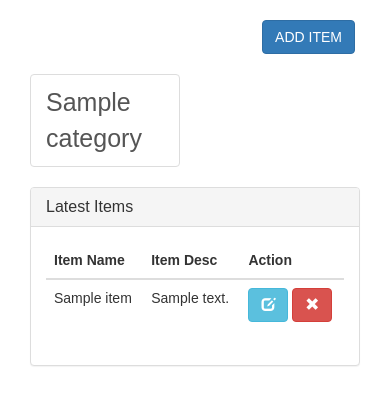
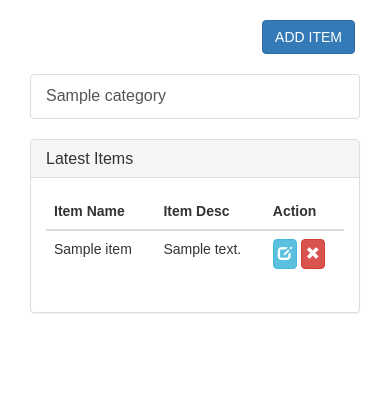
Before and after one commit to ahmdhppy/item-catalog, a Flask app: page / in a window 390 px wide. Shown: the part 142-547 px from the top of the page. Run offline with Flask 2, Linux system fonts and the light colour scheme; the first user in the database is signed in; tables that the repository leaves empty hold one stand-in row (Sample ...); some libraries are stand-ins or nearby versions.

Commit message:
responsive fixes

```diff
--- a/routes/routes.py
+++ b/routes/routes.py
@@ -69,6 +69,7 @@ def showcategory(category_id):
 @app.route('/edititem/<int:item_id>', methods=['GET', 'POST'])
 @login_required
 def edititem(item_id):
+    print("asdasda");
     form = ItemForm()
     item_id = Items.query.filter_by(id=item_id).first()
     if item_id:
--- a/static/signin.css
+++ b/static/signin.css
@@ -64,3 +55,19 @@ body {
     margin-right: 15px;
     color: #000;
     }
+
+
+.custome-position{
+    margin-top: 15%;
+}
+
+    @media only screen and (max-width: 600px) {
+  .custome_size {
+    padding: 4px;  }
+    .list-group a {
+    font-size: 16px !important;
+    }
+    .custome-position{
+    margin-top: 0;
+    }
+}
--- a/templates/edititem.html
+++ b/templates/edititem.html
@@ -13,7 +13,8 @@
     {{ wtf.form_field(form.description) }}
     {{ wtf.form_field(form.category_id) }}
   </div>
-	 <div class="col-md-6">
+	 <div class="col-md-6 custome-position">
+
 	<button class="btn  btn-primary btn-size save_bottom" type="submit">Save</button>
 	<a class="btn btn-danger btn-size cancel_btn" href='{{url_for('showcategory',category_id=item_id.category_id)}}'> <span>Cancel</span></a>
 
--- a/templates/home.html
+++ b/templates/home.html
@@ -21,7 +21,7 @@
       <div class="row row-offcanvas row-offcanvas-right">
 
 
-		  <div class="col-xs-6 col-sm-3 sidebar-offcanvas" id="sidebar">
+		  <div class="col-xs-12 col-md-3 sidebar-offcanvas" id="sidebar">
           <div class="list-group">
 			  {% for category_id in categories_ids %}
 			  <a style="font-size: 25px;" class="list-group-item" href="{{url_for('showcategory', category_id = category_id.id)}}">{{category_id.name}}</a>
@@ -29,7 +29,7 @@
           </div>
         </div>
 
-        <div class="col-xs-12 col-sm-9">
+        <div class="col-xs-12 col-md-9">
 
 
 
@@ -65,8 +65,8 @@
 						{% if current_user.is_authenticated() %}
 							<td>
 								{% if current_user.id == item_id.user_id %}
-									<a class="btn btn-info" href='{{url_for('edititem', item_id=item_id.id)}}'> <span class="glyphicon glyphicon-edit"></span></a>
-									<a class="btn btn-danger" href='{{url_for('deleteitem', item_id=item_id.id)}}'> <span class="glyphicon glyphicon-remove"></span></a>
+									<a class="btn btn-info custome_size" href='{{url_for('edititem', item_id=item_id.id)}}'> <span class="glyphicon glyphicon-edit"></span></a>
+									<a class="btn btn-danger custome_size" href='{{url_for('deleteitem', item_id=item_id.id)}}'> <span class="glyphicon glyphicon-remove"></span></a>
 								{%endif%}
 							</td>
 						{%endif%}
--- a/templates/main.html
+++ b/templates/main.html
@@ -1,10 +1,13 @@
 <!DOCTYPE html>
 <html lang="en">
 	<head>
+	  	<title>Sign In</title>
 		<link href='http://fonts.googleapis.com/css?family=Roboto:400,300,700' rel='stylesheet' type='text/css'>
-		 <link rel="stylesheet" type=text/css href="{{ url_for('static', filename='css/bootstrap.css') }}">
+		<link rel="stylesheet" type=text/css href="{{ url_for('static', filename='css/bootstrap.css') }}">
 		<link rel=stylesheet type=text/css href="{{ url_for('static', filename='styles.css') }}">
 		<link rel="stylesheet" href="{{url_for('static', filename='signin.css')}}">
+		<meta name="viewport" content="width=device-width, initial-scale=1.0">
+		<!-- Bootstrap -->
 	</head>
 	<body>
 		<div class="container">
--- a/templates/newitem.html
+++ b/templates/newitem.html
@@ -15,7 +15,7 @@
   {{ wtf.form_field(form.category_id) }}
 
   </div>
-  <div class="col-md-6">
+  <div class="col-md-6 custome-position">
    <button class="btn btn-primary  btn-size save_bottom" type="submit">Save</button>
   <a class="btn btn-danger btn-size  cancel_btn"  href='{{url_for('home')}}'> <span>Cancel</span>
   </a>
```
Also changed, not shown: other parts of static/signin.css (+6 -15 lines).
